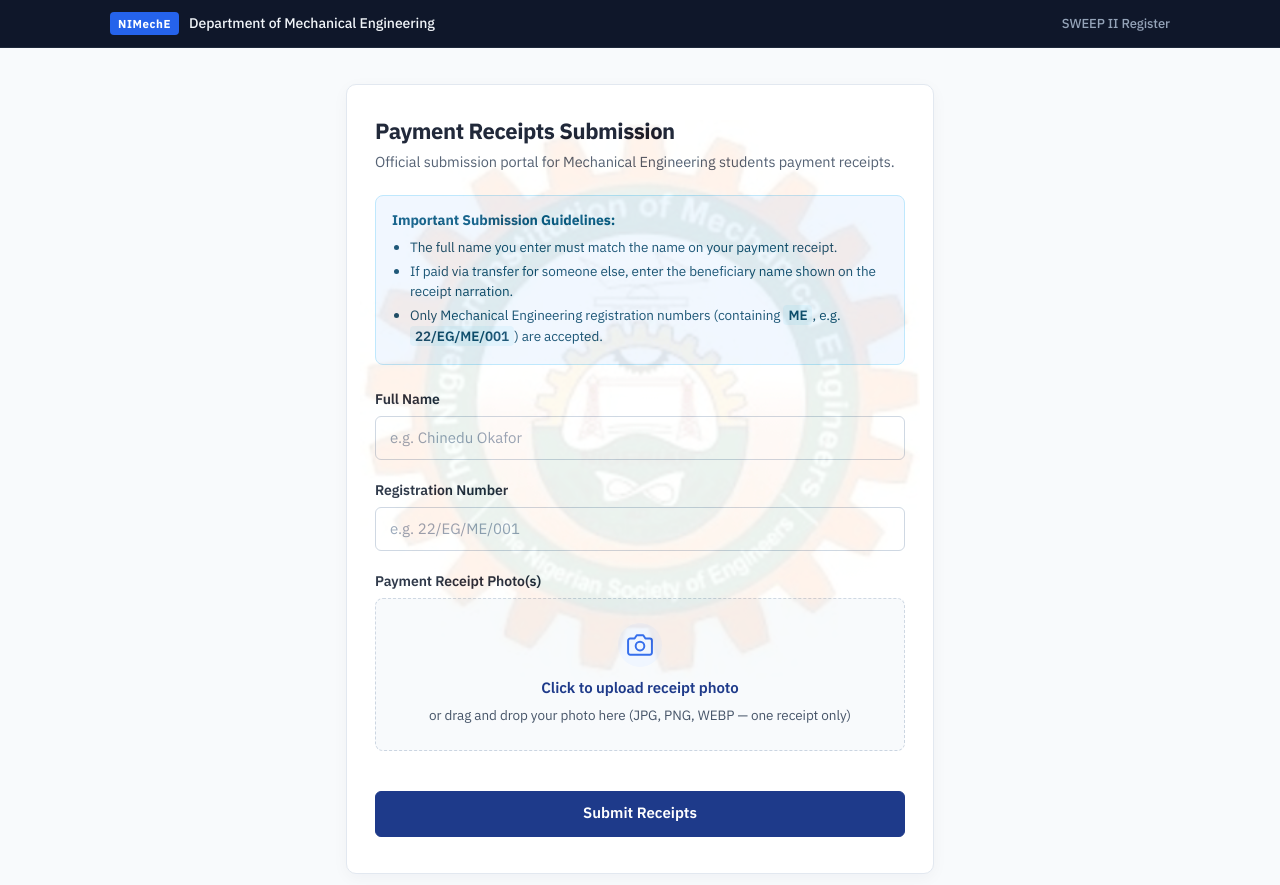
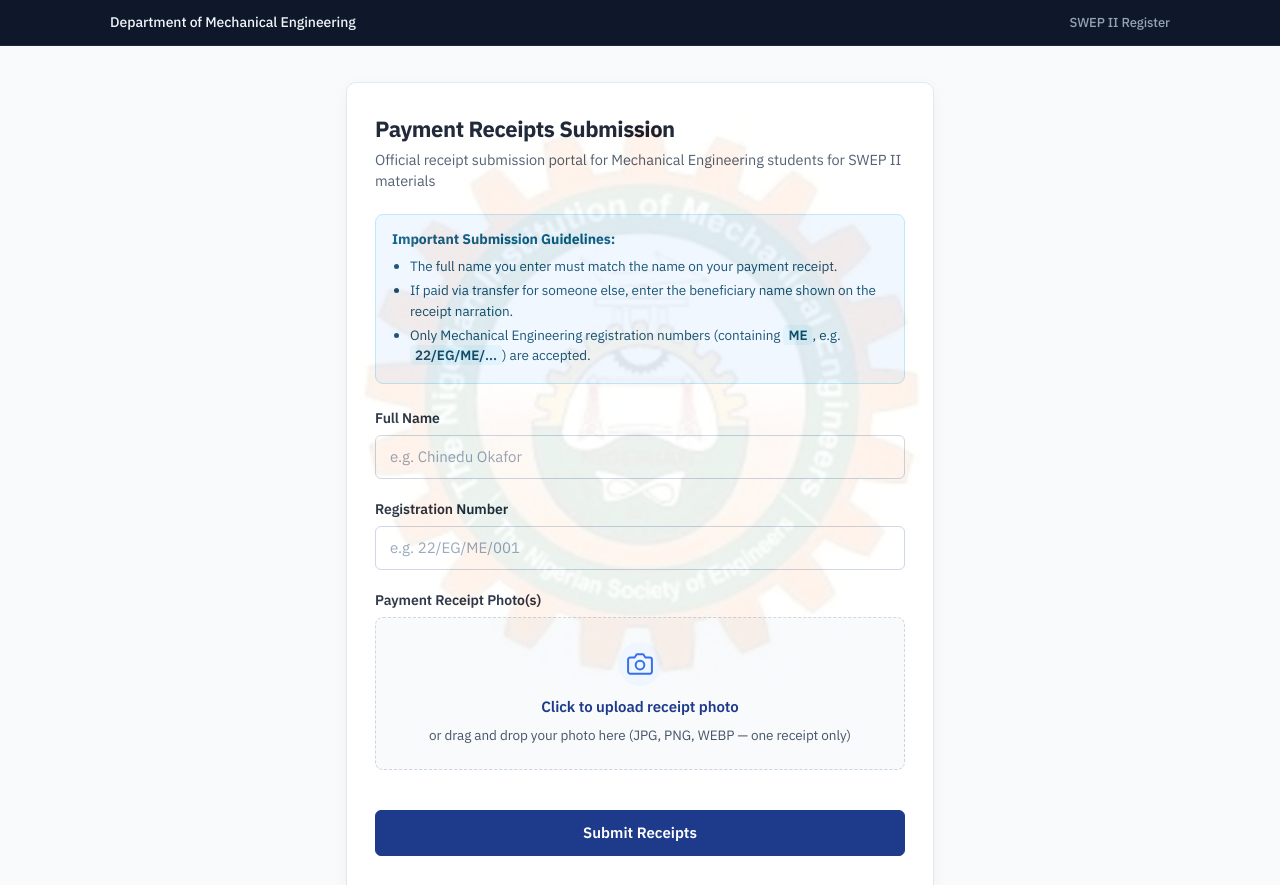
Before and after one commit to beyondthesyllabus/receipt-submission-portal-NimechE, a website: page public/index.html in a window 1280 px wide. Shown: the top 885 px of the page. Drawn offline with Linux system fonts and the light colour scheme.

Commit message:
updated code

```diff
--- a/public/index.html
+++ b/public/index.html
@@ -5,6 +5,8 @@
   <meta charset="utf-8">
   <meta name="viewport" content="width=device-width, initial-scale=1">
   <title>Receipt Submission Portal | Mechanical Engineering</title>
+  <link rel="icon" type="image/png" href="/Images/mech.png">
+  <link rel="apple-touch-icon" href="/Images/mech.png">
   <link rel="preconnect" href="https://fonts.googleapis.com">
   <link rel="preconnect" href="https://fonts.gstatic.com" crossorigin>
   <link href="https://fonts.googleapis.com/css2?family=IBM+Plex+Sans:wght@400;500;600;700&display=swap"
@@ -16,10 +18,10 @@
   <header class="topbar">
     <div class="topbar-inner">
       <div class="brand">
-        <span class="badge">NIMechE</span>
+
         <span class="brand-text">Department of Mechanical Engineering</span>
       </div>
-      <div class="session-tag">SWEEP II Register</div>
+      <div class="session-tag">SWEP II Register</div>
     </div>
   </header>
 
@@ -27,7 +29,7 @@
     <div class="portal-card">
       <header class="card-head">
         <h1>Payment Receipts Submission</h1>
-        <p>Official submission portal for Mechanical Engineering students payment receipts.</p>
+        <p>Official receipt submission portal for Mechanical Engineering students for SWEP II materials</p>
       </header>
 
       <div class="notice-box">
@@ -36,7 +38,7 @@
           <li>The full name you enter must match the name on your payment receipt.</li>
           <li>If paid via transfer for someone else, enter the beneficiary name shown on the receipt narration.</li>
           <li>Only Mechanical Engineering registration numbers (containing <code>ME</code>, e.g.
-            <code>22/EG/ME/001</code>) are accepted.
+            <code>22/EG/ME/...</code>) are accepted.
           </li>
         </ul>
       </div>
```
Also changed, not shown: public/admin.html (+14 -3 lines).
